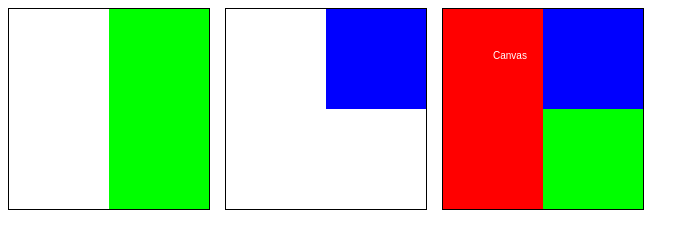
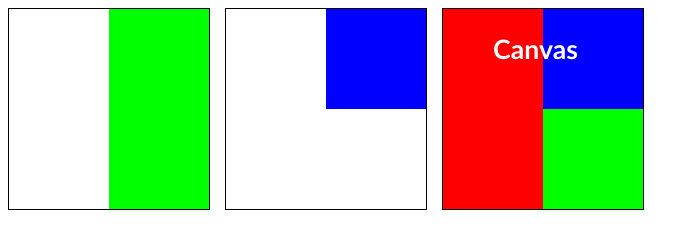
Before and after one commit to DBProductions/composite-canvas, a plain HTML site: page index.html in a window 1280 px wide. Shown: the whole page, without its empty margins (0-699 px from the left). Drawn offline with Linux system fonts and the light colour scheme.

Commit message:
test some stuff

```diff
--- a/composite-canvas.js
+++ b/composite-canvas.js
@@ -1,18 +1,17 @@
-// basic properties
 var CompositeCanvas = function (width, height)  {
     this.canvasLayer = [], this.elements = [], this.color = '#fff';
     this.width = (width !== undefined) ? width : 500;
     this.height = (height !== undefined) ? height : 400;
 }
 
-// get context
+/** get context */
 CompositeCanvas.prototype.getCtx = function(canvas, color) {
     var c = document.getElementById(canvas), ctx = c.getContext('2d');
 	(undefined !== color) ? ctx.fillStyle = color : ctx.fillStyle = this.color;
 	return ctx;
 }
 
-// add a canvas
+/** add a canvas */
 CompositeCanvas.prototype.addLayer = function(canvas, width, height) {
     this.canvasLayer.push(canvas);
     var element = document.createElement('canvas');
@@ -23,7 +22,7 @@
     this.elements.push(element);
 }
 
-// remove a canvas
+/** remove a canvas */
 CompositeCanvas.prototype.removeLayer = function(canvas) {
     for (var i = 0, n = this.canvasLayer.length; i < n; i++) {
 	    if (this.canvasLayer[i] == canvas) {
@@ -35,15 +34,9 @@
 	}
 }
 
-// copy canvas
-CompositeCanvas.prototype.canvasToCanvas = function(canvas1, canvas2) {
-	var curCanvas = document.getElementById(canvas1), bufCtx = this.getCtx(canvas2);
+/** copy canvas */
+CompositeCanvas.prototype.canvasToCanvas = function(c1, c2) {
+	var curCanvas = document.getElementById(c1), bufCtx = this.getCtx(c2);
 	bufCtx.drawImage(curCanvas, 0, 0);
 	return true;
 }
-
-// helper for debugging
-CompositeCanvas.prototype.showLayer = function() {
-    console.log(this.canvasLayer);
-	console.log(this.elements);
-}
--- a/index.html
+++ b/index.html
@@ -29,6 +29,7 @@
 		compoCanvas.canvasToCanvas('canvas3', 'canvas4');
 
 		var ctx = compoCanvas.getCtx('canvas4');
+        ctx.font = "bold 20pt Calibri";
 		ctx.fillText('Canvas', 50, 50);
 	}
 	</script>
```
Also changed, not shown: README.md. Lines whose indentation alone changed are shown as unchanged.
